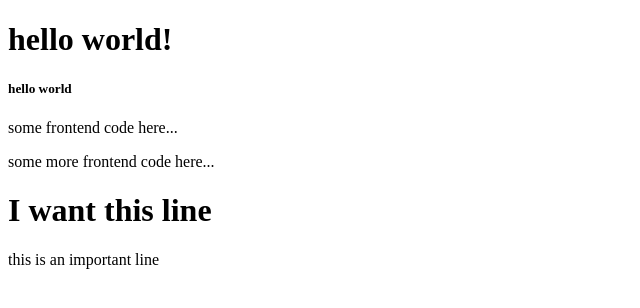
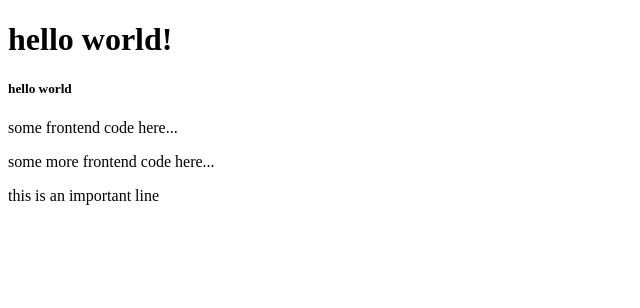
Before and after one commit to AtheekJAR/Sample_repo, a plain HTML site: page index.html in a window 1280 px wide. Shown: the whole page, without its empty margins (0-640 px from the left). Drawn offline with Linux system fonts and the light colour scheme.

Commit message:
made some changes

```diff
--- a/index.html
+++ b/index.html
@@ -13,7 +13,7 @@
 
         <p>some frontend code  here...</p>
         <p>some more frontend code  here...</p>
-       <h1>I want this line</h1>
+
 
 
 this is an important line
```
